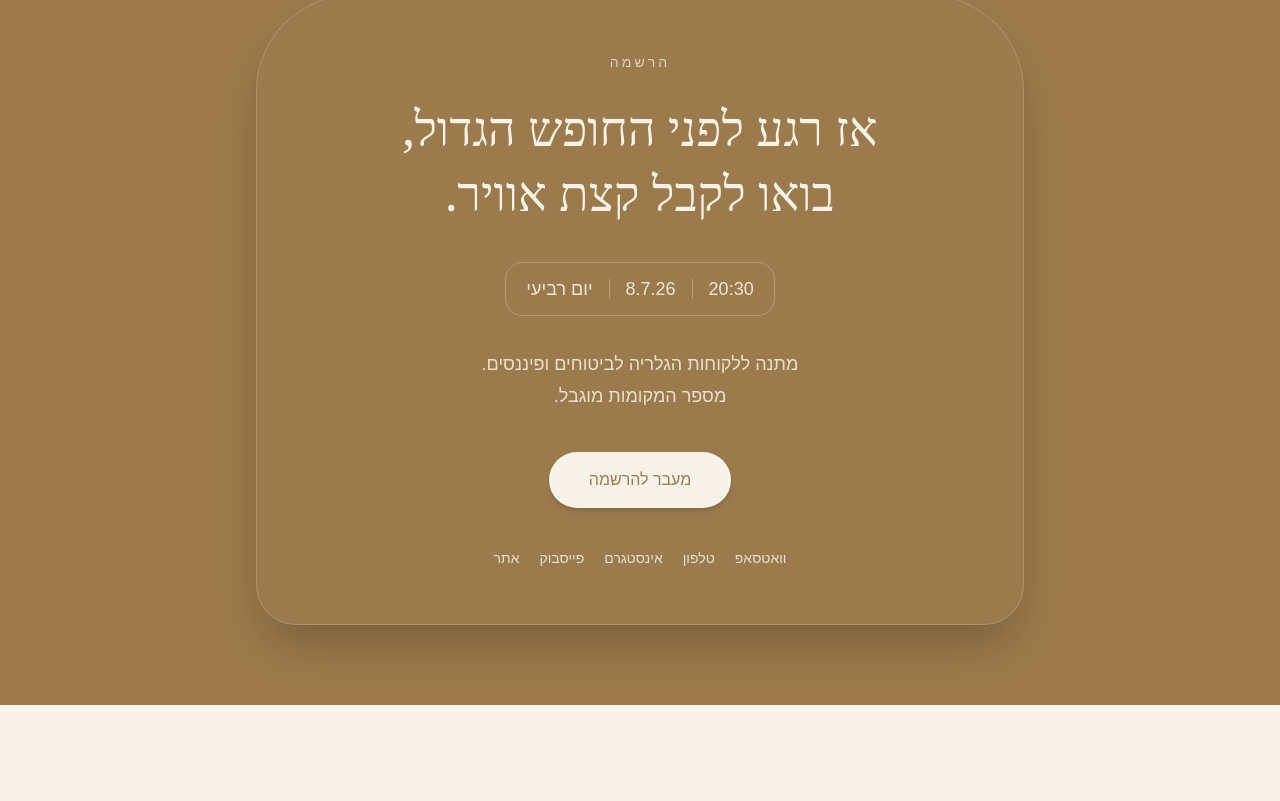
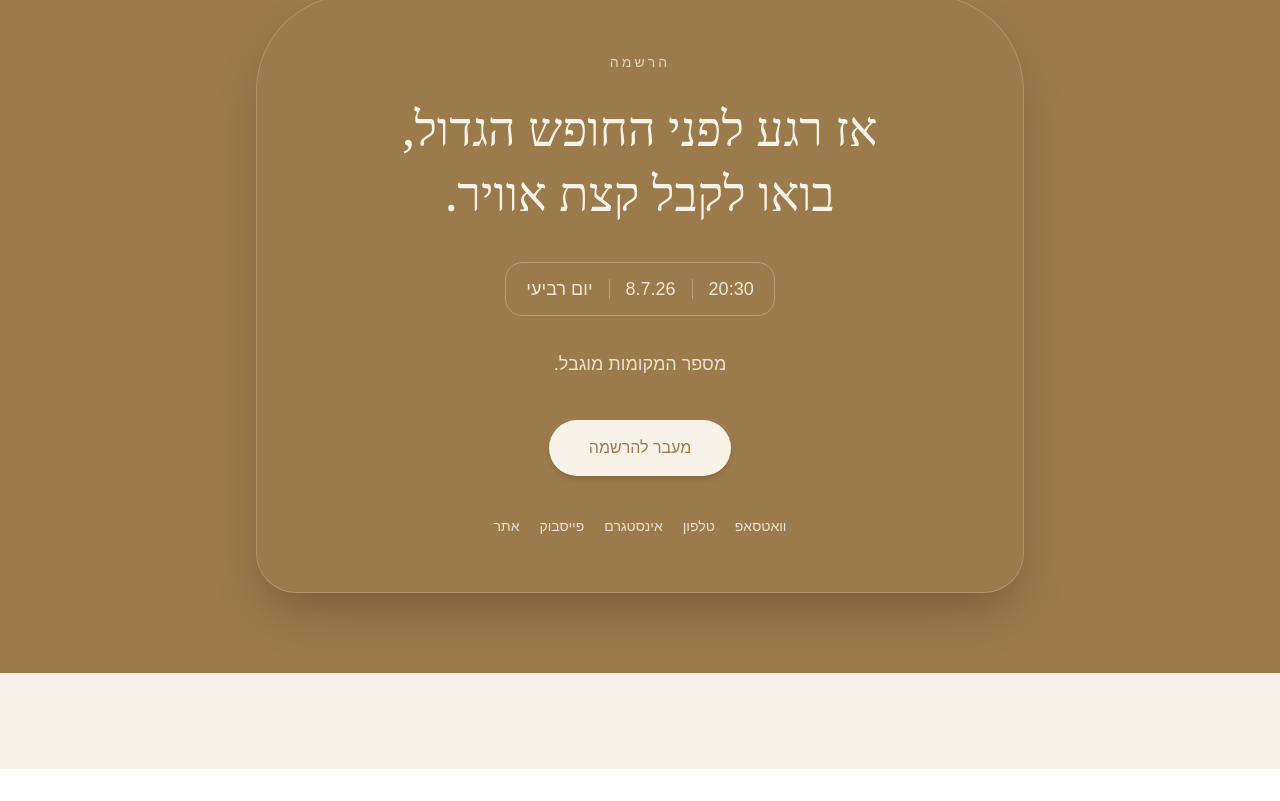
Before and after one commit to shahar27/shahar-landing, a Next.js app: page /parenting-webinar in a window 1280 px wide. Shown: the part 5097-5898 px from the top of the page. After the commit the page ends 5866 px from the top, so only its background shows below. Built offline with nearby package versions, Linux system fonts and the light colour scheme.

Commit message:
Refine event page design and pricing

```diff
--- a/app/parenting-webinar/page.tsx
+++ b/app/parenting-webinar/page.tsx
@@ -403,8 +403,6 @@ export default function ParentingWebinarPage() {
           </div>
 
           <p className="mt-8 text-lg leading-8 text-[#F8F3E8]/85">
-            מתנה ללקוחות הגלריה לביטוחים ופיננסים.
-            <br />
             מספר המקומות מוגבל.
           </p>
 
```
